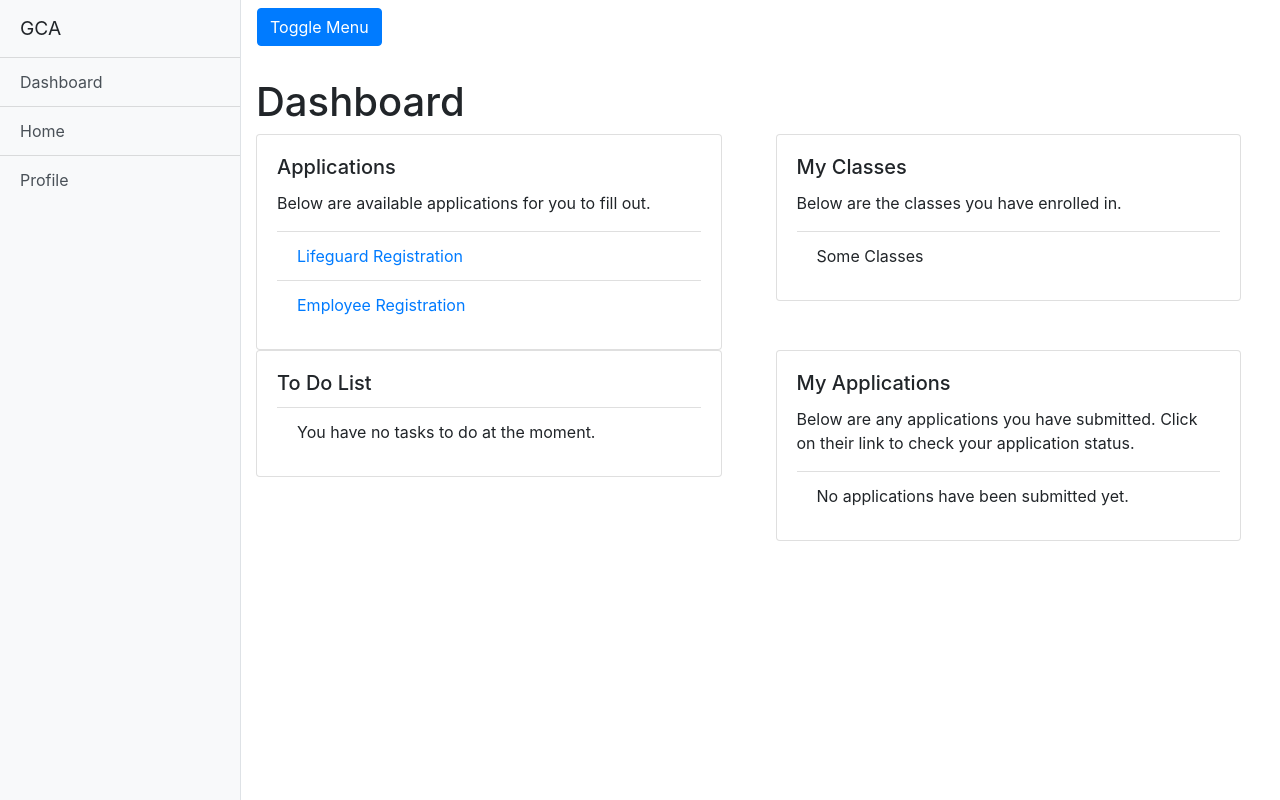
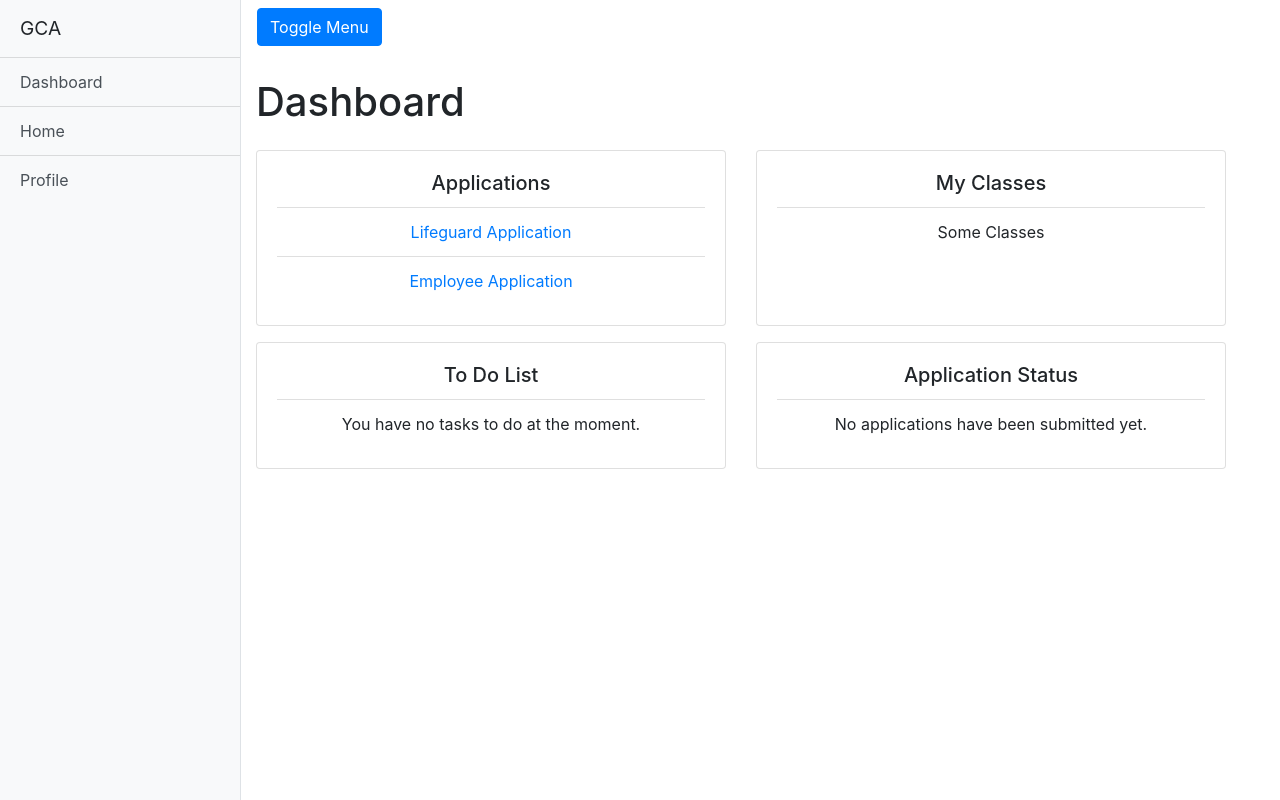
Before and after one commit to Jearce/lifeguard, a Django app: page /users/dashboard/ in a window 1280 px wide. Run offline with Django 3.2, Linux system fonts and the light colour scheme; some libraries are stand-ins or nearby versions.

Commit message:
Made users dashboard nicer with uniform looking cards

```diff
--- a/users/templates/users/dashboard.html
+++ b/users/templates/users/dashboard.html
@@ -3,31 +3,29 @@
 {% block pagecontent %}
 <div class="container-fluid">
 	<h1 class="mt-4">Dashboard</h1>
+
 	<div class="row">
-		<div class="col-sm-6">
-			<div id="applications">
-				<div class="card mr-4">
+		<div class="col-12">
+			<div class="card-deck mt-3 mr-4 mb-3 text-center">
+
+				<div class="card">
 					<div class="card-body">
 						<h5 class="card-title">Applications</h5>
-						<p class="card-text">Below are available applications for you to fill out.</p>
 						<ul class="list-group list-group-flush">
 							<li class="list-group-item">
-								<a href="{% url 'lifeguard:create' %}" id="id_lifeguard_registration">Lifeguard Registration</a>
+								<a href="{% url 'lifeguard:create' %}" id="id_lifeguard_registration">Lifeguard Application</a>
 							</li>
 							<li class="list-group-item">
-								<a href="{% url 'employee:create' %}" id="id_employee_registration">Employee Registration</a>
+								<a href="{% url 'employee:create' %}" id="id_employee_registration">Employee Application</a>
 							</li>
 						</ul>
 					</div>
 				</div>
-			</div>
-		</div>
-		<div class="col-sm-6">
-			<div id="classes">
-				<div class="card mr-4">
+
+
+				<div class="card">
 					<div class="card-body">
 						<h5 class="card-title">My Classes</h5>
-						<p class="card-text">Below are the classes you have enrolled in.</p>
 						<ul class="list-group list-group-flush">
 							<li class="list-group-item">Some Classes</li>
 						</ul>
@@ -36,10 +34,12 @@
 			</div>
 		</div>
 	</div>
+
 	<div class="row">
-		<div class="col-sm-6">
-			<div id="todo">
-				<div class="card mr-4">
+		<div class="col-12">
+			<div class="card-deck mr-4 mb-3 text-center">
+
+				<div class="card">
 					<div class="card-body">
 						<h5 class="card-title">To Do List</h5>
 						<ul class="list-group list-group-flush">
@@ -61,14 +61,10 @@
 						</ul>
 					</div>
 				</div>
-			</div>
-		</div>
-		<div class="col-sm-6">
-			<div id="myApplications">
-				<div class="card mr-4">
+
+				<div class="card">
 					<div class="card-body">
-						<h5 class="card-title">My Applications</h5>
-						<p class="card-text">Below are any applications you have submitted. Click on their link to check your application status.</p>
+						<h5 class="card-title">Application Status</h5>
 						<ul class="list-group list-group-flush">
 							{% if user.is_employee %}
 							<li class="list-group-item">
@@ -86,6 +82,5 @@
 		</div>
 	</div>
 </div>
-</div>
 <!-- /#page-content-wrapper -->
 {% endblock pagecontent %}
```
Lines whose indentation alone changed are shown as unchanged.
